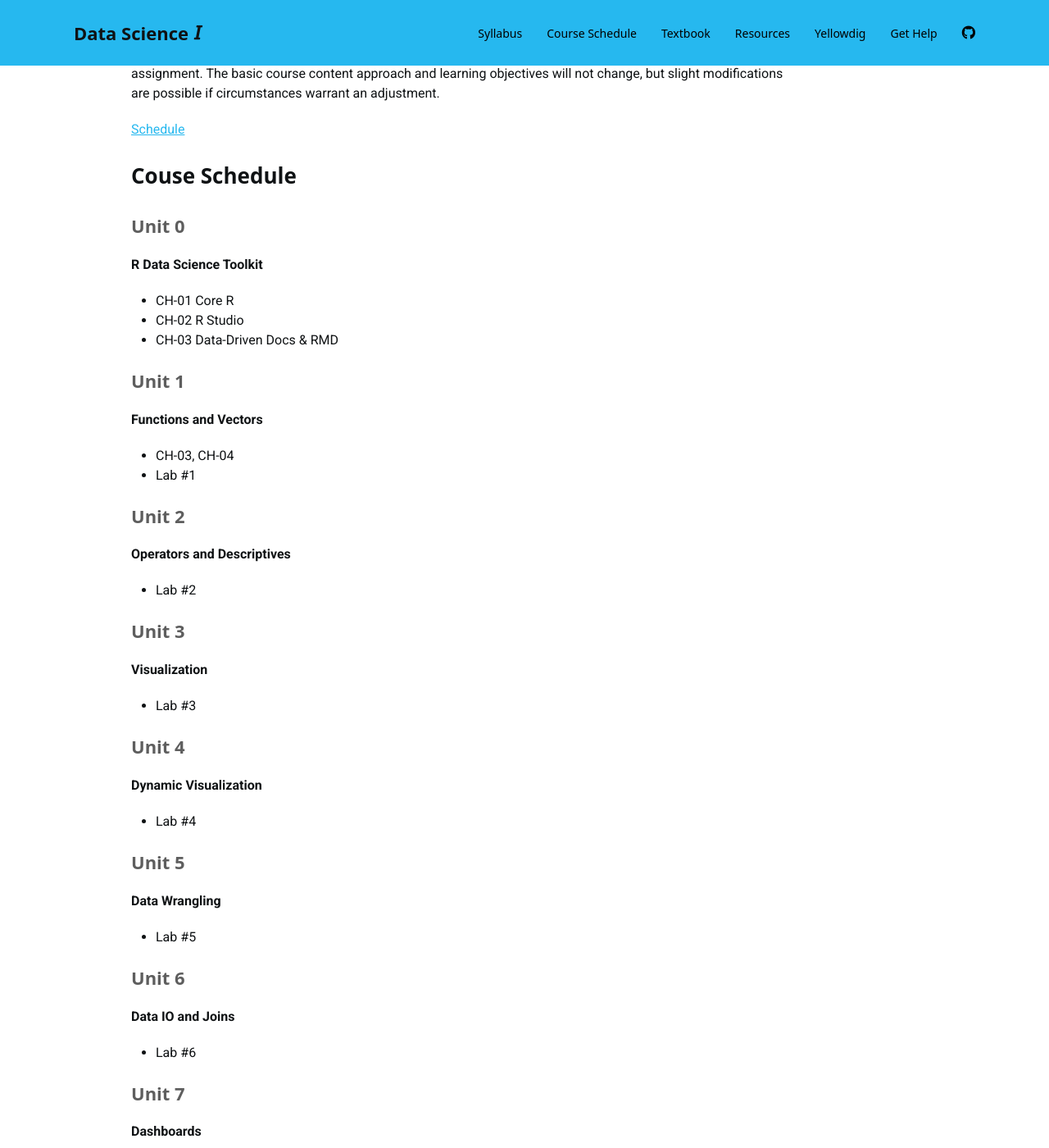
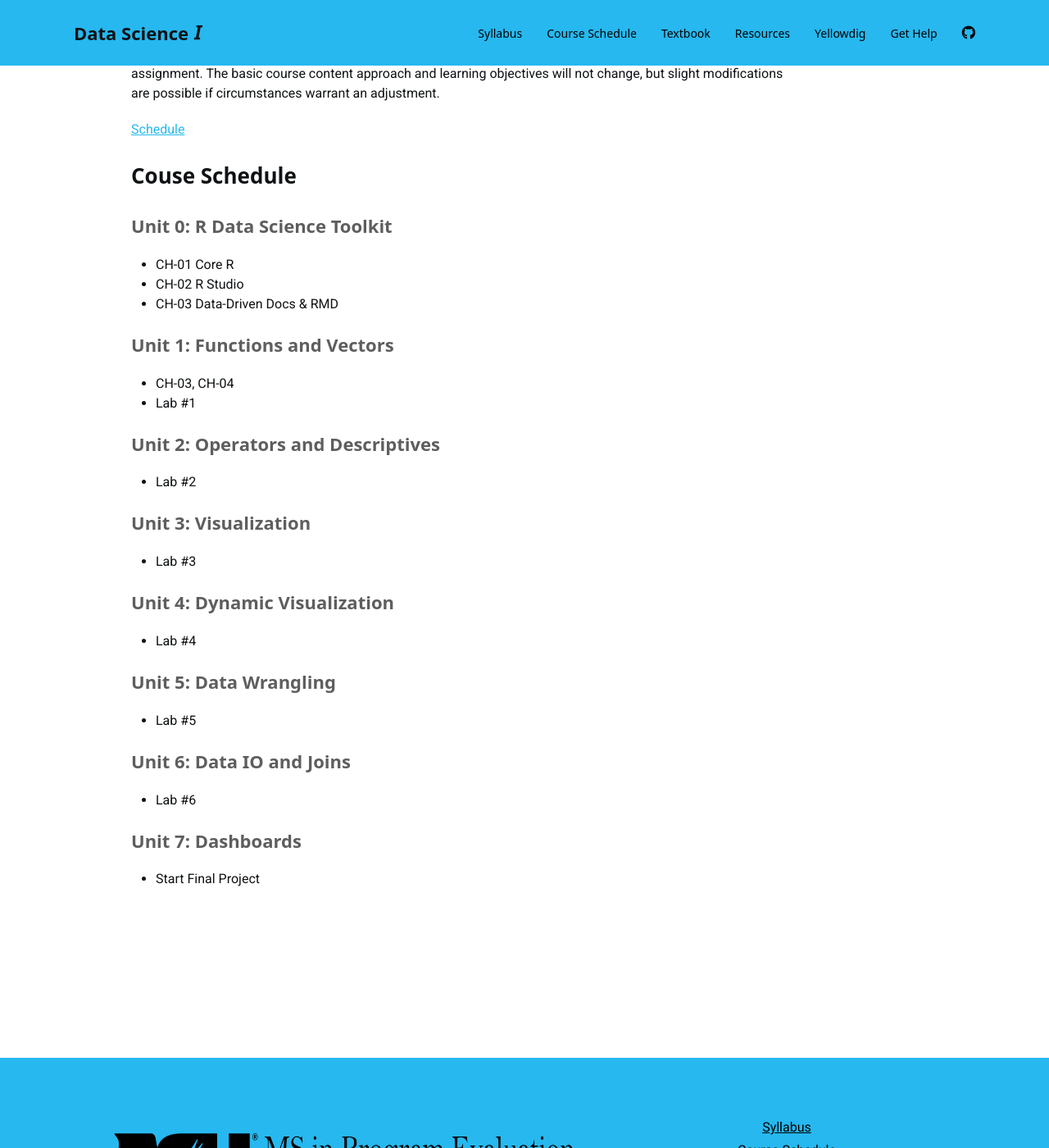
Before and after one commit to DS4PS/cpp-526-fall-2019, a Jekyll site: the page built from index.md, in a window 1280 px wide and 1400 px high, scrolled down 9331 px. Shown: the whole window at 82% size. Built offline with Jekyll 4.4.1, drawn with Linux system fonts in a browser that asks for light colours; nearby versions of some CDN libraries; a style sheet for code colours, icons or effects is not loaded.

```diff
--- a/index.md
+++ b/index.md
@@ -236,48 +236,32 @@ Please note: the course instructor may from time to time adjust assigned reading
 
 ## Couse Schedule
 
-### Unit 0
-
-**R Data Science Toolkit**
+### Unit 0: R Data Science Toolkit
 - CH-01 Core R
 - CH-02 R Studio
 - CH-03 Data-Driven Docs & RMD
 
 
-### Unit 1
-
-**Functions and Vectors**
+### Unit 1: Functions and Vectors
 - CH-03, CH-04
 - Lab #1
 
-### Unit 2
-
-**Operators and Descriptives**
+### Unit 2: Operators and Descriptives
 - Lab #2
 
-### Unit 3
-
-**Visualization**
+### Unit 3: Visualization
 - Lab #3
 
-### Unit 4
-
-**Dynamic Visualization**
+### Unit 4: Dynamic Visualization
 - Lab #4
 
-### Unit 5
-
-**Data Wrangling**
+### Unit 5: Data Wrangling
 - Lab #5
 
-### Unit 6
-
-**Data IO and Joins**
+### Unit 6: Data IO and Joins
 - Lab #6
 
-### Unit 7
-
-**Dashboards**
+### Unit 7: Dashboards
 - Start Final Project
 
 
```
